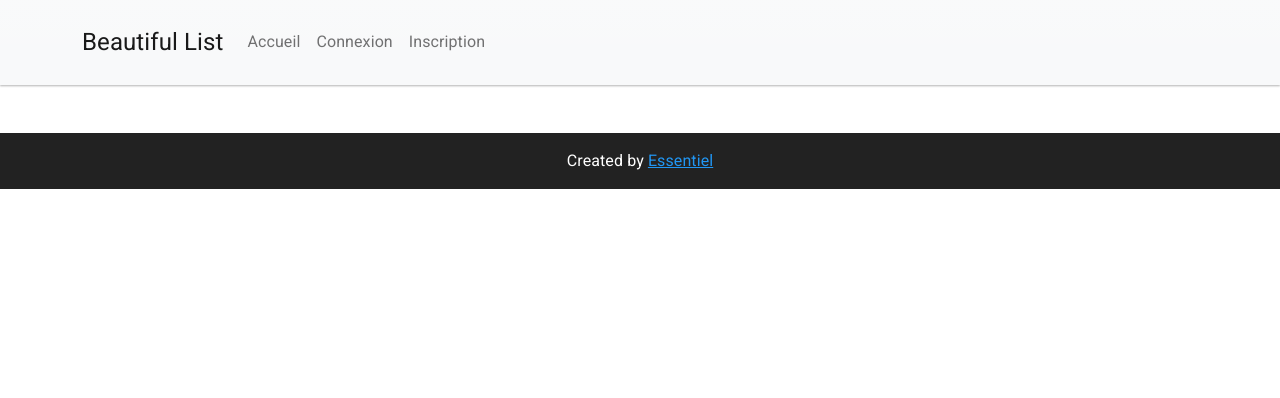
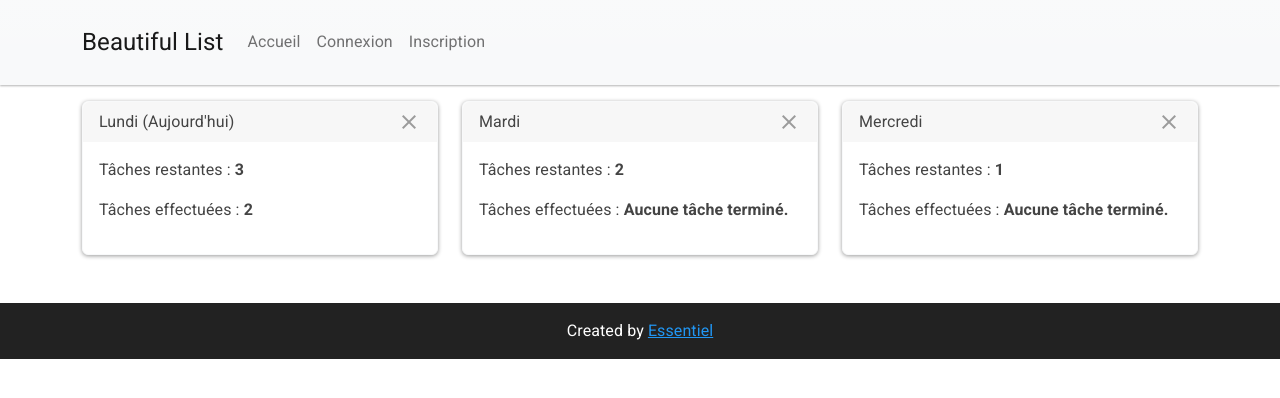
Before and after one commit to Franck-Descombes/TimeWise, an Angular app: page /planning in a window 1280 px wide. Before the commit this address led to /. Shown: the top 398 px of the page. Built offline with nearby package versions, Linux system fonts and the light colour scheme.

Commit message:
add communication between component (father and son)

```diff
--- /dev/null
+++ b/src/app/protected/planning/planning-workday-item/planning-workday-item.component.html
@@ -0,0 +1,12 @@
+<!-- logique d'affichage d'un workday : on se contente d’afficher un bloc par workday -->
+<div class="card border-light mt-3">
+    <div class="card-header">
+        {{ dueDate }}
+        <i class="material-icons md-grey float-end"
+        (click)="removeWorkday(dueDate)">close</i>
+    </div>
+    <div class="card-body">
+     <p>Tâches restantes : <strong>{{ remainingTasks }}</strong></p>
+     <p>Tâches effectuées : <strong>{{ doneTasks }}</strong></p>
+     </div>
+   </div>
--- /dev/null
+++ b/src/app/protected/planning/planning-workday-item/planning-workday-item.component.ts
@@ -0,0 +1,82 @@
+import { Component, EventEmitter, Input, OnChanges, Output, SimpleChanges } from '@angular/core';
+
+@Component({
+  selector: 'al-planning-workday-item',
+  templateUrl: './planning-workday-item.component.html',
+  styles: [
+  ]
+})
+export class PlanningWorkdayItemComponent implements OnChanges {
+  @Input() dueDate: string;
+  @Input() doneTasks: number | string;
+  @Input() remainingTasks: number | string;
+
+  // On utilise la généricité de TypeScript pour indiquer que cet event émettra des strings (“Lundi”, “Mardi”, etc).
+  @Output() workdayRemoved = new EventEmitter<string>(); // Donnée qui sera émise à l’extérieur par le composant.
+
+  // Prend en param ttes les modifs sur les prop d’entrée ; ces "modifications" sont passés dans le param 'changes' (Tab d’objet de type SimpleChanges).
+  ngOnChanges(changes: SimpleChanges) {
+   for (const propName in changes) {
+    this.update(propName, changes[propName].currentValue);
+   }
+  }
+  // Prend en param une clef et une valeur, correspondant aux propriétés interceptées par NgOnChanges.
+  update(propName: string, propValue: string|number) {
+
+   switch (propName) {
+    case 'dueDate': {
+     if ('Lundi' === propValue) { this.dueDate += ' (Aujourd\'hui)'; }
+     break;
+    }
+    case 'doneTasks': {
+     if (0 === propValue) { this.doneTasks = 'Aucune tâche terminé.'; }
+     break;
+    }
+    case 'remainingTasks': {
+     if (0 === propValue) {
+      this.remainingTasks = 'Journée de travail terminée !';
+     }
+     break;
+    }
+    default: {
+     break;
+    }
+   }
+  }
+  // émet un évènement avec la date concernée en paramètre, à chaque clic.
+  // Permet de récupérer cette date dans le composant parent pour savoir quelle journée de travail doit être retirée de la liste.
+  removeWorkday(dueDate: string) {
+    // Vous ne pouvez passer qu’une seule valeur à la méthode nommée « emit ». Si vous avez plus d’une valeur à émettre dans un événement, passer par un objet à la place.
+    this.workdayRemoved.emit(dueDate);
+  }
+
+ }
+
+
+
+
+/* ________________________________________________________________________________________
+Lors de la détection de changement, que ce soit avec les setters ou avec NgOnChanges, Angular utilise l’opérateur “===” pour détecter les changements.
+Pour les valeurs simples comme les nombres et les chaînes de caractères, cela fonctionne très bien. Cependant, il faut être attentif si vous passez un tableau ou un objet.
+En effet, si vous ajoutez un élément dans un tableau depuis le composant parent, ce nouvel élément ne sera pas pris en compte par Angular,
+car la référence du tableau n’a pas changé ! Pour que le changement soit détecté par Angular, vous devez réaffecter ce tableau : myArray = sameArrayWithNewValue;
+Ce n’est pas très compliqué, mais il faut le savoir. Cela permet d’éviter des mauvaises surprises par la suite.
+___________________________________________________________________________________________*/
+
+// INTERCEPTION DE CHANGEMENTS AVEC UN SETTER :
+// export class PlanningWorkdayItemComponent {
+//   currentWorkday: { dueDate: string, doneTasks: number, remainingTasks: number } // nom utilisé en interne par notre composant.
+
+//   // intercepter et agir sur nos propriétés d’entrées.
+//   /* Nom de la prop d’entrée appelé par le composant parent sera le nom du setter (workday). Cette méthode prend en param une journée de travail.
+//  Les valeurs qui arrivent en entrée de ce composant sont envoyées en param du setter.*/
+//   @Input()
+//   set workday(workday: { dueDate: string, doneTasks: number, remainingTasks: number }) {
+//     this.currentWorkday = workday || {};
+
+//     if ('Lundi' === workday.dueDate) {
+//       this.currentWorkday.dueDate += `(Aujourd'hui)`;
+//     }
+//   }
+//   get workday() { return this.currentWorkday; } // masquer le nom de la propriété intermédiaire utilisé en interne.
+// }
--- /dev/null
+++ b/src/app/protected/planning/planning-workday-list/planning-workday-list.component.html
@@ -0,0 +1,30 @@
+<!-- Plutôt que de passer l’objet workday comme ci-dessous, nous allons passer chaque propriété d'entrée depuis le composant parent puis,
+    interagir avec celles-ci depuis le composant fils (dumb). -->
+    <!-- Ligne 11 entre parenthèses, on met le nom de la propriété de sortie que l’on souhaite intercepter (ici, workdayRemoved)
+      On définit la méthode onWorkdayRemoved dans le composant parent, qui sera chargé d’intercepter les évènements émis par le composant fils. -->
+ <div class="row">
+    <al-planning-workday-item
+      *ngFor="let workday of workdays$ | async"
+      [dueDate]="workday.dueDate"
+      [doneTasks]="workday.doneTasks"
+      [remainingTasks]="workday.remainingTasks"
+      (workdayRemoved)="onWorkdayRemoved($event)"
+      class="col-md-4">
+    </al-planning-workday-item>
+</div>
+
+
+
+<!-- ANCIENNE METHODE
+Ligne 19 : on utilise le composant dumb afin de déléguer la logique d’affichage d’une journée de travail.
+Ligne 20 : on applique le pipe async pour pouvoir itérer sur les valeurs émises par l’observable workdays$.
+            => On récupère chaque journée de travail émise par cet observable dans une variable workday.
+Ligne 21 :  on passe cette variable workday comme propriété d’entrée du composant planning-workday-item. -->
+
+<!-- <div class="row">
+    <al-planning-workday-item
+      *ngFor="let workday of workdays$ | async"
+      [workday]="workday"
+      class="col-md-4">
+    </al-planning-workday-item>
+   </div> -->
--- /dev/null
+++ b/src/app/protected/planning/planning-workday-list/planning-workday-list.component.ts
@@ -0,0 +1,39 @@
+import { Component, OnInit } from '@angular/core';
+import { Observable, of } from "rxjs"; // 'of' : créer un Observable à partir d’une variable quelcqonque.
+import { delay } from "rxjs/operators"; // 'delay' permet de différer la diffusion d’une valeur au sein d'un flux.
+
+@Component({
+  selector: 'al-planning-workday-list',
+  templateUrl: './planning-workday-list.component.html',
+  styles: [
+  ]
+})
+export class PlanningWorkdayListComponent implements OnInit {
+
+  // Observable (propriété) convention => '$'
+  workdays: { dueDate: string, doneTasks: number, remainingTasks: number }[];
+  workdays$: Observable<{ dueDate: string, doneTasks: number, remainingTasks: number }[]>;
+
+  constructor() { }
+
+  ngOnInit() {
+    //  Tab 'workdays' contenant la liste des journées de travail initialement prévues.
+    this.workdays = [
+      { dueDate: 'Lundi', doneTasks: 2, remainingTasks: 3 },
+      { dueDate: 'Mardi', doneTasks: 0, remainingTasks: 2 },
+      { dueDate: 'Mercredi', doneTasks: 0, remainingTasks: 1 }
+    ];
+
+    // génère un flux contenant toutes les journées de travail déclarées au-dessus.
+    this.workdays$ = of(this.workdays).pipe(delay(1000));
+  }
+
+  /* le composant parent lie la méthode onWorkdayRemoved (chargée de gérer des événements) avec les valeurs émises par le composant fils.
+  Angular passe automatiquement l’argument $event à la méthode de gestionnaire d’événement. Ce paramètre $event contient la valeur émise par le composant fils.*/
+  onWorkdayRemoved(dueDate: string) {
+    this.workdays = this.workdays.filter(workday =>
+      !dueDate.includes(workday.dueDate)
+    );
+    this.workdays$ = of(this.workdays);
+  }
+}
--- /dev/null
+++ b/src/app/protected/planning/planning/planning.component.html
@@ -0,0 +1,3 @@
+<div class="container">
+    <al-planning-workday-list></al-planning-workday-list>
+</div>
--- /dev/null
+++ b/src/app/protected/planning/planning/planning.component.ts
@@ -0,0 +1,11 @@
+import { Component } from '@angular/core';
+
+@Component({
+  selector: 'al-planning',
+  templateUrl: './planning.component.html',
+  styles: [
+  ]
+})
+export class PlanningComponent {
+
+}
--- a/src/app/protected/protected-routing.module.ts
+++ b/src/app/protected/protected-routing.module.ts
@@ -1,7 +1,10 @@
 import { NgModule } from '@angular/core';
 import { RouterModule, Routes } from '@angular/router';
+import { PlanningComponent } from './planning/planning/planning.component';
 
-const routes: Routes = [];
+const routes: Routes = [
+  { path: 'planning', component:PlanningComponent}
+];
 
 @NgModule({
   imports: [RouterModule.forChild(routes)],
```
Also changed, not shown: src/app/protected/planning/planning.module.ts (+8 -1 lines).
